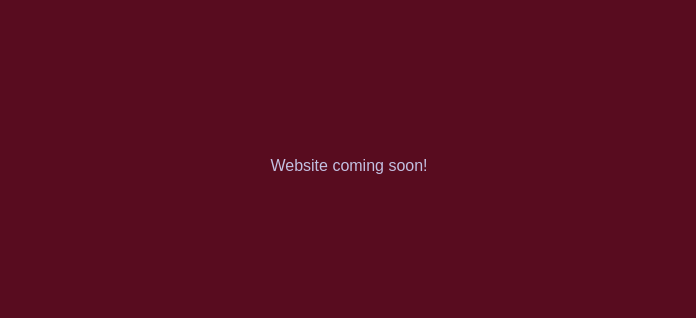
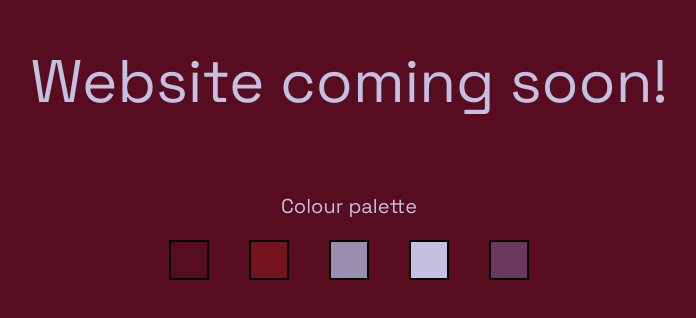
Before and after one commit to las11114/salty-art, a Next.js app: page / in a window 1280 px wide. Shown: the part 234-552 px from the top of the page, without its empty margins (291-987 px from the left). Built offline with nearby package versions, Linux system fonts and the light colour scheme.

Commit message:
splash page draft

```diff
--- a/app/globals.css
+++ b/app/globals.css
@@ -1,26 +1,21 @@
+@import url('https://fonts.googleapis.com/css2?family=Space+Grotesk:wght@300..700&display=swap');
+
 @import "tailwindcss";
 
 :root {
-  --background: #580c1f;
-  --foreground: #c3c0e1;
+  --body-font: "Space Grotesk", sans-serif;
 }
 
-@theme inline {
-  --color-background: var(--background);
-  --color-foreground: var(--foreground);
-  --font-sans: var(--font-geist-sans);
-  --font-mono: var(--font-geist-mono);
-}
-
-@media (prefers-color-scheme: dark) {
-  :root {
-    --background: #0a0a0a;
-    --foreground: #ededed;
-  }
+@theme {
+  --color-blood-1: #580c1f;
+  --color-blood-2: #74121d;
+  --color-lilac-1: #988faf;
+  --color-lilac-2: #c3c0e1;
+  --color-purple-1: #69385c;
 }
 
 body {
-  background: var(--background);
-  color: var(--foreground);
-  font-family: Arial, Helvetica, sans-serif;
+  background: var(--color-blood-1);
+  color: var(--color-lilac-2);
+  font-family: var(--body-font);
 }
--- a/app/page.tsx
+++ b/app/page.tsx
@@ -2,8 +2,24 @@ import Image from "next/image";
 
 export default function Home() {
   return (
-    <div className="flex flex-col flex-1 items-center justify-center">
-      Website coming soon!
+    <div className="flex flex-col h-screen items-center justify-center space-y-20">
+      <div className="flex items-end">
+        <p className="text-6xl">
+          Website coming soon!
+        </p>
+      </div>
+      <div className="flex flex-col items-center space-y-5">
+        <div className="text-xl">
+          <p>Colour palette</p>
+        </div>
+        <div className="flex justify-evenly space-x-10">
+          <div className="h-10 w-10 bg-blood-1 border-2 border-black"></div>
+          <div className="h-10 w-10 bg-blood-2 border-2 border-black"></div>
+          <div className="h-10 w-10 bg-lilac-1 border-2 border-black"></div>
+          <div className="h-10 w-10 bg-lilac-2 border-2 border-black"></div>
+          <div className="h-10 w-10 bg-purple-1 border-2 border-black"></div>
+        </div>
+      </div>
     </div>
   );
 }
```
